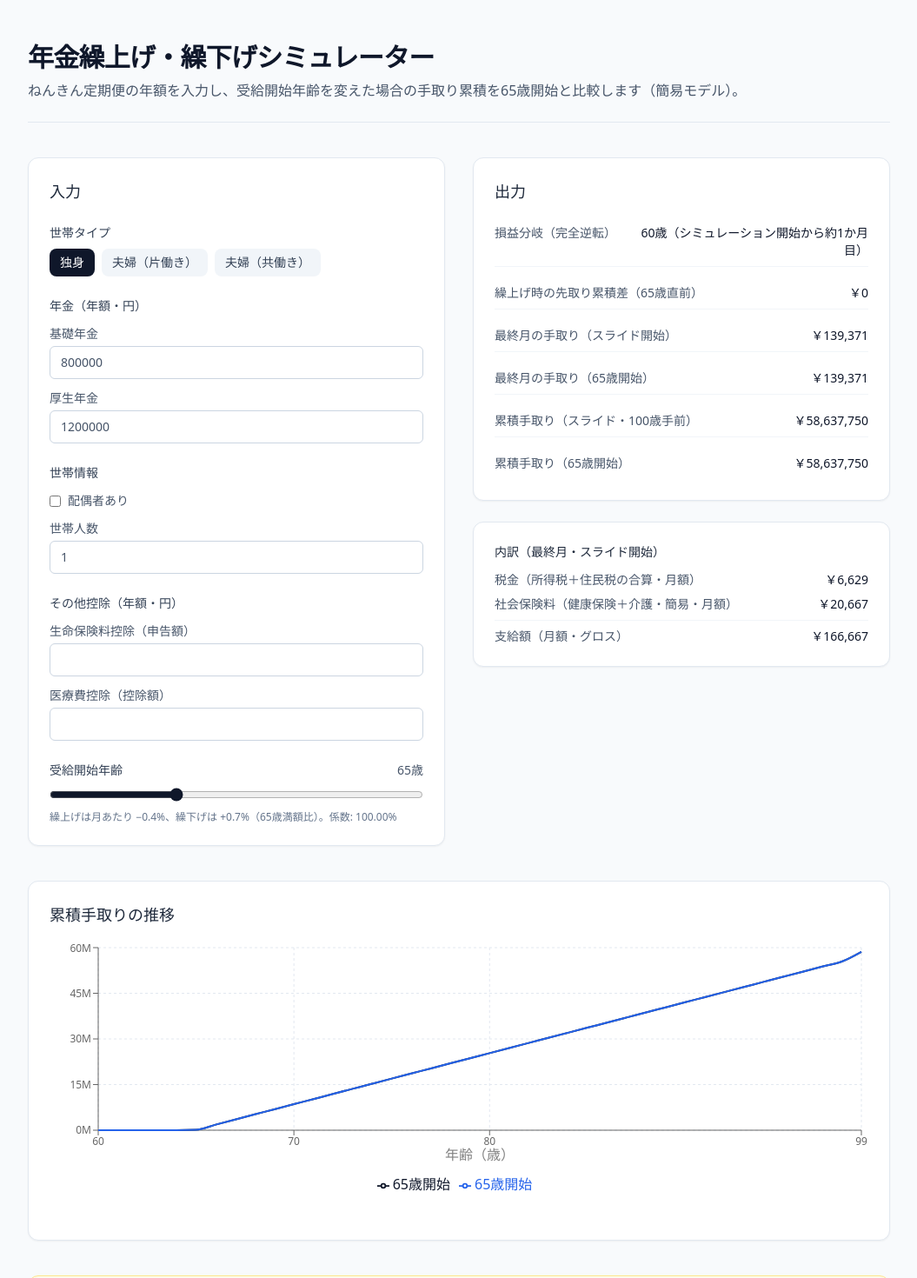
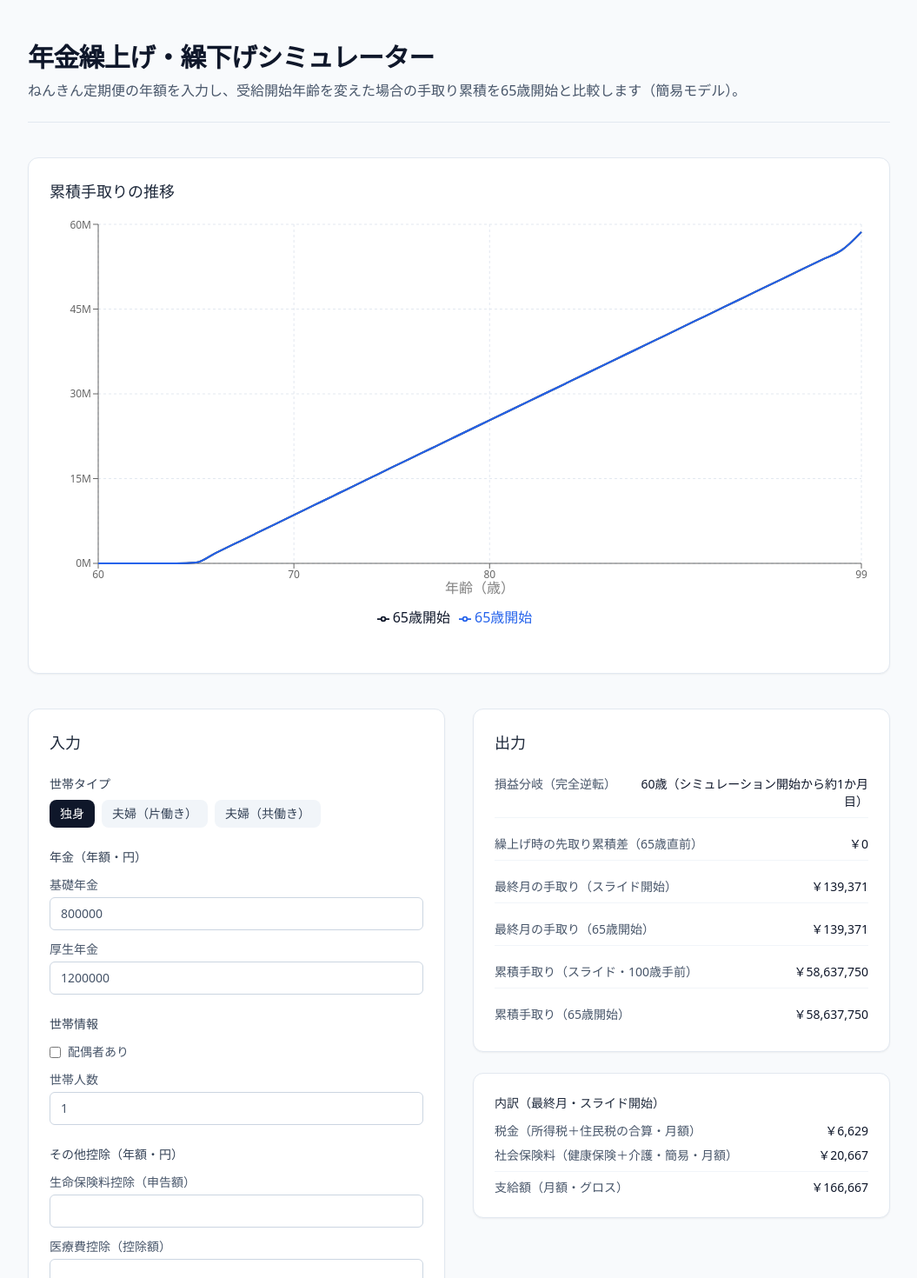
Before and after one commit to yoko345/pension_simulator, a Next.js app: page / in a window 1280 px wide. Shown: the top 1470 px of the page at 87% size, without its empty margins (112-1167 px from the left). Built offline with nearby package versions, Linux system fonts and the light colour scheme.

Commit message:
グラフの位置を上に持ってくる。また、グラフの高さの変更

```diff
--- a/src/components/pension/PensionSimulator.tsx
+++ b/src/components/pension/PensionSimulator.tsx
@@ -75,6 +75,16 @@
         <div className="space-y-10">
             <PensionHeader />
 
+            <section className="rounded-xl border border-slate-200 bg-white p-6 shadow-sm">
+                <h2 className="mb-4 text-lg font-medium text-slate-800">累積手取りの推移</h2>
+                <div className="h-[500px] w-full min-w-0">
+                    <PensionChart
+                        chartData={chartData}
+                        startAgeYears={startAgeYears}
+                    />
+                </div>
+            </section>
+
             <section className="grid gap-8 md:grid-cols-2">
                 <PensionForm
                     preset={preset}
@@ -111,16 +121,6 @@
                 </div>
             </section>
 
-            <section className="rounded-xl border border-slate-200 bg-white p-6 shadow-sm">
-                <h2 className="mb-4 text-lg font-medium text-slate-800">累積手取りの推移</h2>
-                <div className="h-80 w-full min-w-0">
-                    <PensionChart
-                        chartData={chartData}
-                        startAgeYears={startAgeYears}
-                    />
-                </div>
-            </section>
-
             <PensionDisclaimers />
         </div>
     );
```
